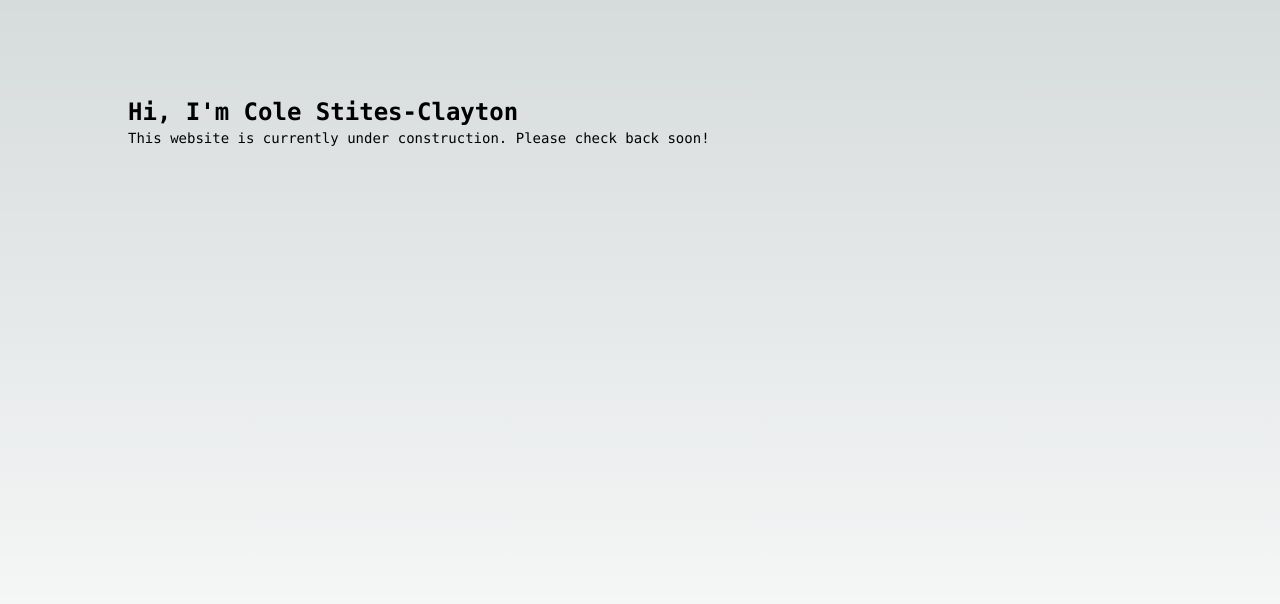
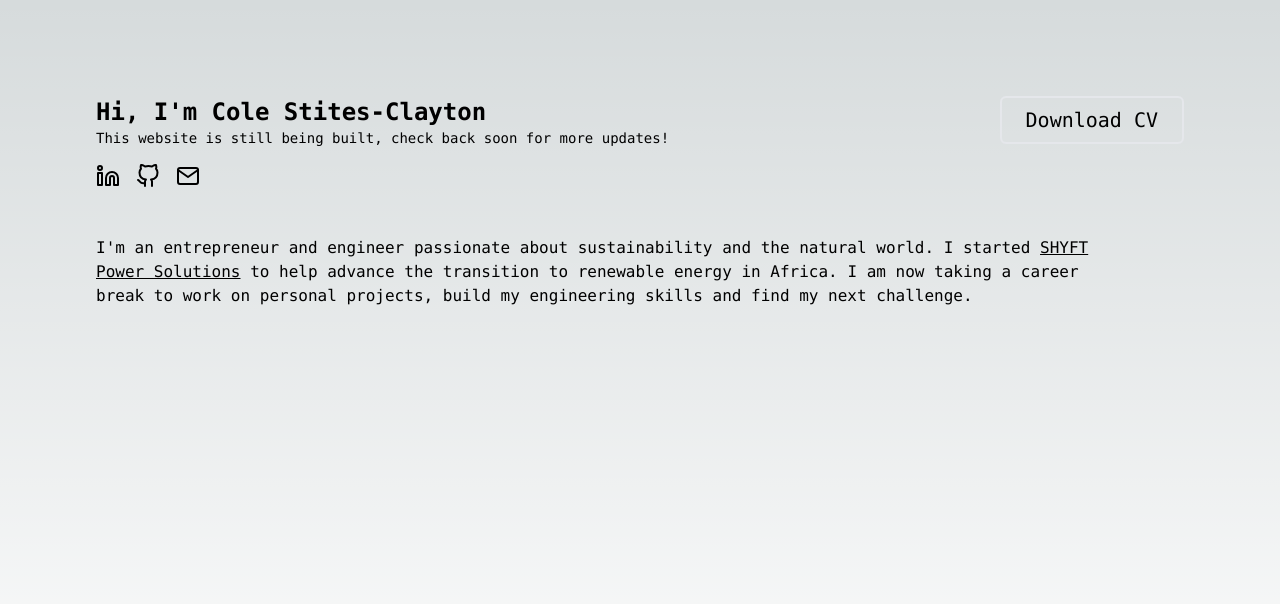
Before and after one commit to cstites/stitesclayton-next, a Next.js app: page / in a window 1280 px wide. Shown: the top 604 px of the page. Built offline with nearby package versions, Linux system fonts and the light colour scheme.

Commit message:
feat: add basic social links and cv download and intro paragraph

```diff
--- a/package.json
+++ b/package.json
@@ -13,6 +13,7 @@
     "next": "14.1.0",
     "react": "^18",
     "react-dom": "^18",
+    "react-icons": "^5.0.1",
     "react-typed": "^2.0.12",
     "typed.js": "^2.1.0"
   },
--- a/src/app/page.tsx
+++ b/src/app/page.tsx
@@ -1,16 +1,52 @@
 import React from "react";
+import { FiGithub, FiLinkedin, FiMail } from "react-icons/fi";
 
 export default function Home() {
   return (
-    <main className="flex min-h-screen flex-col items-center justify-between p-24">
-      <div className="z-10 max-w-5xl w-full items-center justify-between font-mono text-sm lg:flex">
-        <div>
+    <main className="flex min-h-screen flex-col items-start font-mono p-24">
+      <div className=" w-full items-start justify-between  text-sm lg:flex">
+        <div className="mb-4">
           <p className="text-2xl font-bold">{"Hi, I'm Cole Stites-Clayton"}</p>
           <p>
-            This website is currently under construction. Please check back
-            soon!
+            This website is still being built, check back soon for more updates!
           </p>
+          <div className="flex text-2xl pt-4 items-start">
+            <a
+              href="https://www.linkedin.com/in/cole-stites-clayton/"
+              className="pr-4"
+            >
+              <FiLinkedin />
+            </a>
+            <a href="https://github.com/cstites" className="pr-4">
+              <FiGithub />
+            </a>
+            <a
+              href="mailto:hello@stitesclayton.co"
+              className="pr-4"
+            >
+              <FiMail />
+            </a>
+          </div>
         </div>
+        <div className="text-xl border-solid border-2 rounded-md max-w-48 p-2">
+          <a className="p-4" href="/resume.pdf" download>
+            Download CV
+          </a>
+        </div>
+      </div>
+
+      <div className="max-w-5xl mt-8 items-start">
+        <p>
+          {" "}
+          I'm an entrepreneur and engineer passionate about sustainability and
+          the natural world. I started{" "}
+          <a href="www.shyftpower.com" className="underline">
+            SHYFT Power Solutions
+          </a>{" "}
+          to help advance the transition to renewable energy in Africa. I am now
+          taking a career break to work on personal projects, build my
+          engineering skills and find my next challenge.
+        </p>
       </div>
     </main>
   );
```
Also changed, not shown: 1 other file (tests, documents, lock files or other folders).
